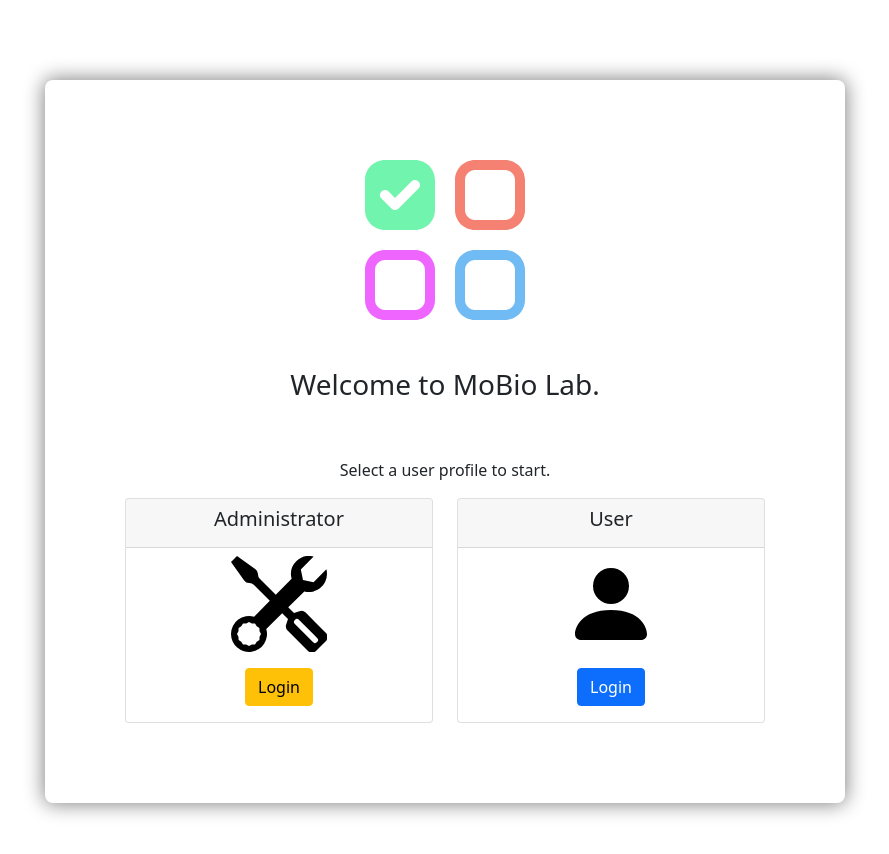
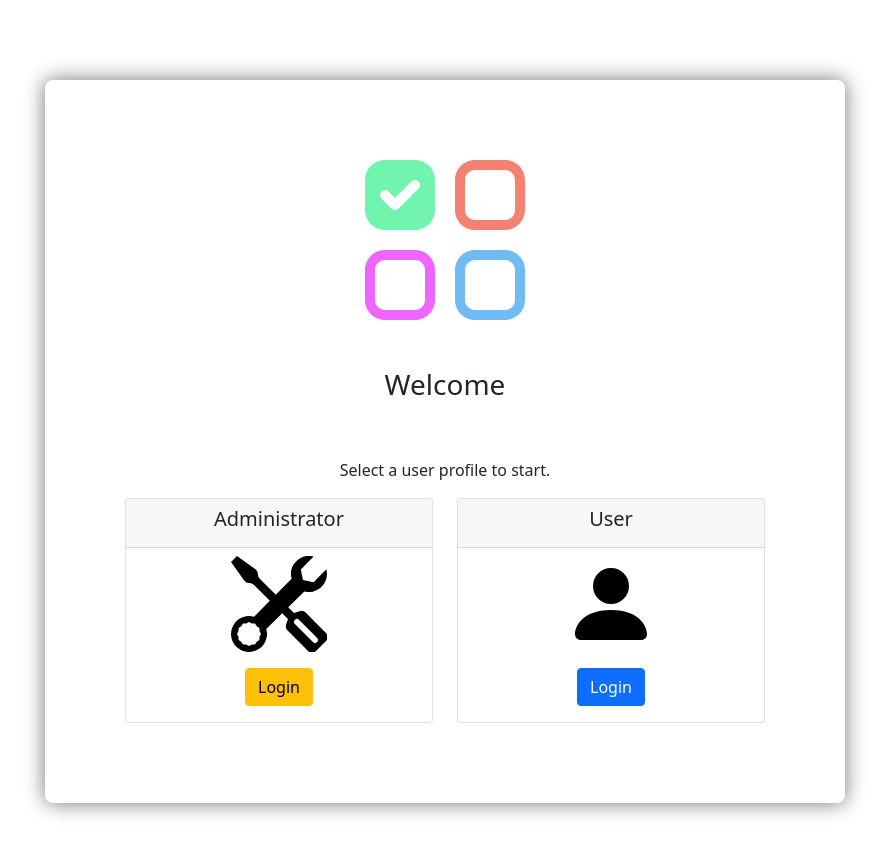
Before and after one commit to D2Lab-dev/App, a plain HTML site: page index.html in a window 1280 px wide. Shown: the whole page, without its empty margins (195-1084 px from the left). Drawn offline with nearby package versions, Linux system fonts and the light colour scheme.

Commit message:
Change welcome screen text.

```diff
--- a/index.html
+++ b/index.html
@@ -12,7 +12,7 @@
 <body>
   <div class="container text-center banner">
     <img src="images/ui-checks-grid-color.svg" class="img-fluid intro-img">
-    <h3>Welcome to MoBio Lab.</h3>
+    <h3>Welcome</h3>
 
     <p class="pt-5">Select a user profile to start.</p>
     <!-- Users tabs -->
```
